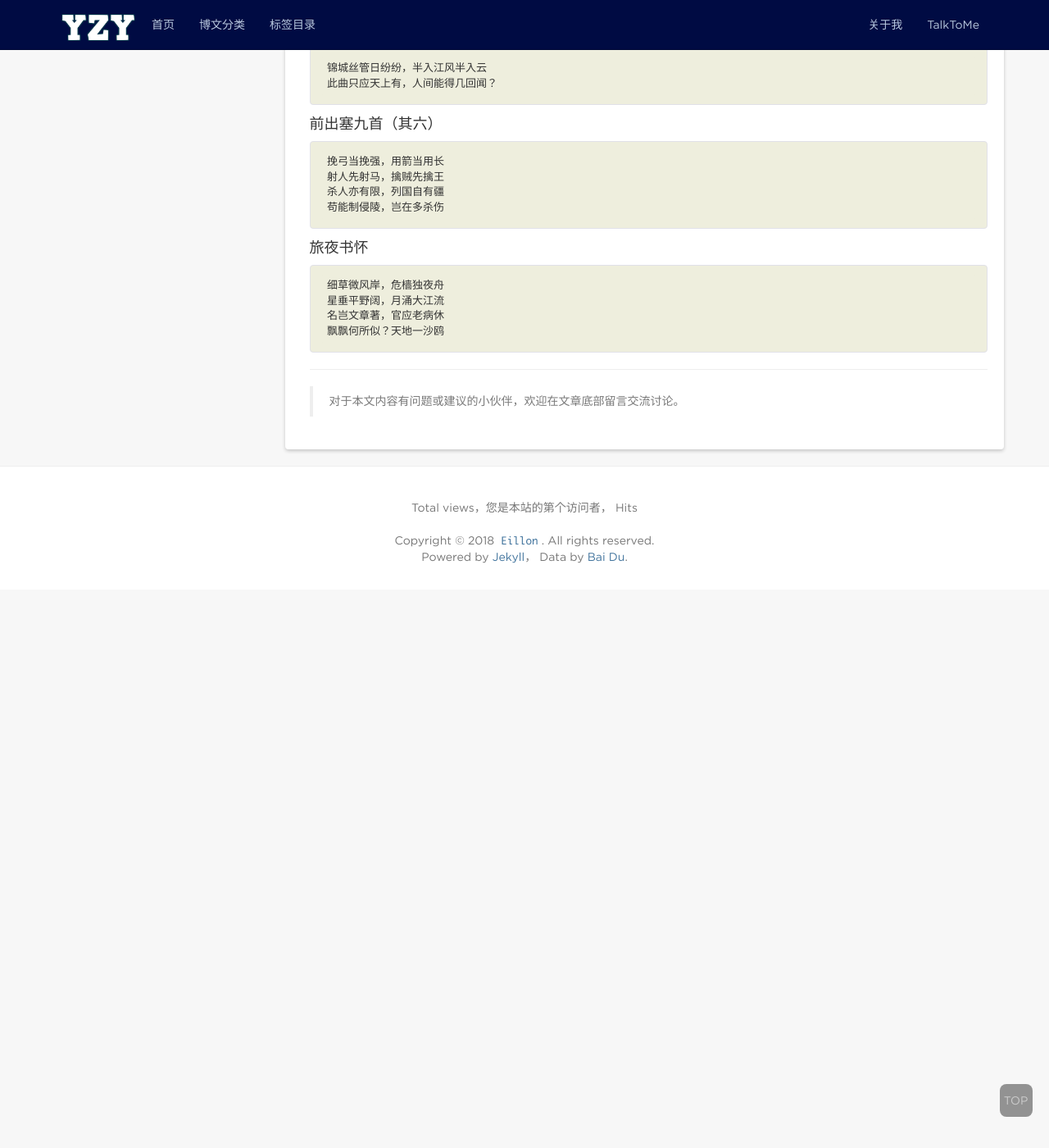
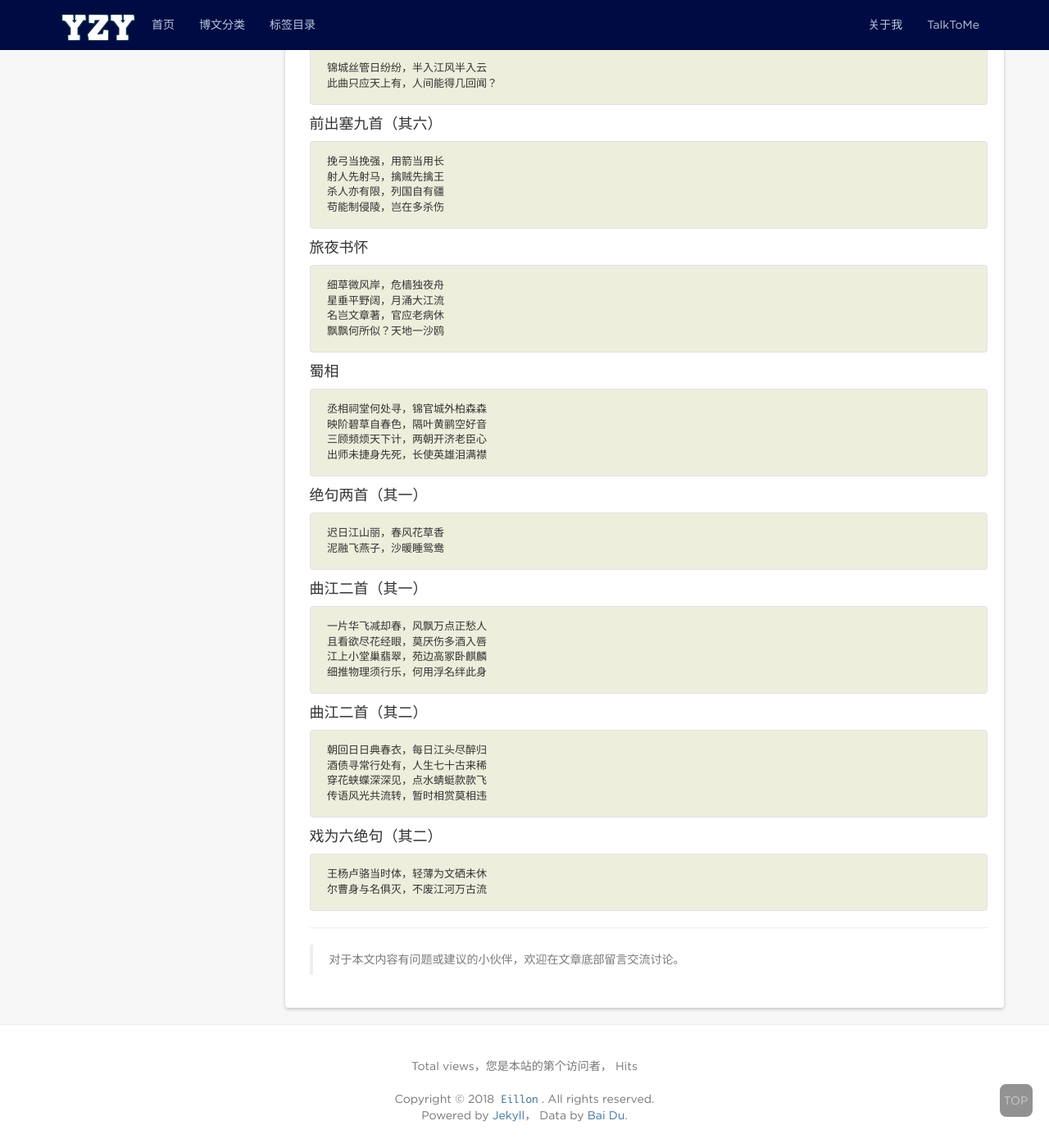
Before and after one commit to eillon/eillon.github.io, a Jekyll site: the page built from _posts/2018-10-01-经典诗词-摘录-2.md, in a window 1280 px wide and 1400 px high, scrolled down 2736 px. Shown: the whole window at 82% size. Built offline with Jekyll 4.4.1, drawn with Linux system fonts in a browser that asks for light colours; nearby versions of some CDN libraries; comment, search, counter and statistics services are not loaded; before the commit the page ends 3455 px from its top, so only the background shows below that; some of the changed text lies outside the part shown.

Commit message:
add posts

```diff
--- a/_posts/2018-10-01-经典诗词-摘录-2.md
+++ b/_posts/2018-10-01-经典诗词-摘录-2.md
@@ -132,3 +132,34 @@ tags: [摘录, 持续更新, 诗词]
     星垂平野阔，月涌大江流
     名岂文章著，官应老病休
     飘飘何所似？天地一沙鸥
+
+#### 蜀相
+
+    丞相祠堂何处寻，锦官城外柏森森
+    映阶碧草自春色，隔叶黄鹂空好音
+    三顾频烦天下计，两朝开济老臣心
+    出师未捷身先死，长使英雄泪满襟
+
+#### 绝句两首（其一）
+
+    迟日江山丽，春风花草香
+    泥融飞燕子，沙暖睡鸳鸯
+
+#### 曲江二首（其一）
+
+    一片华飞减却春，风飘万点正愁人
+    且看欲尽花经眼，莫厌伤多酒入唇
+    江上小堂巢翡翠，苑边高冢卧麒麟
+    细推物理须行乐，何用浮名绊此身
+
+#### 曲江二首（其二）
+
+    朝回日日典春衣，每日江头尽醉归
+    酒债寻常行处有，人生七十古来稀
+    穿花蛱蝶深深见，点水蜻蜓款款飞
+    传语风光共流转，暂时相赏莫相违
+
+#### 戏为六绝句（其二）
+
+    王杨卢骆当时体，轻薄为文硒未休
+    尔曹身与名俱灭，不废江河万古流
```
Also changed, not shown: _posts/2018-09-25-读书笔记-深入Linux内核架构.md (+13 -0 lines).
